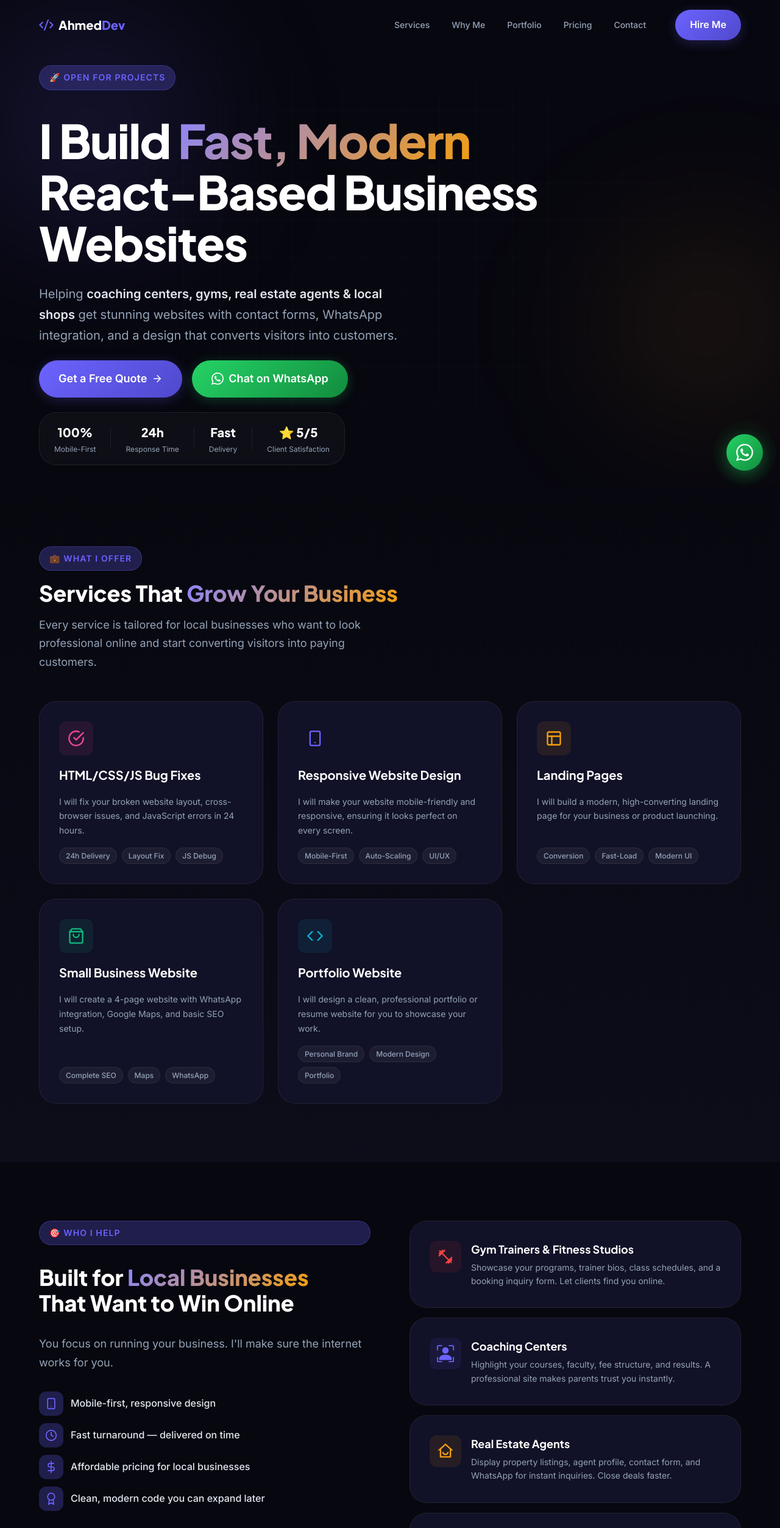
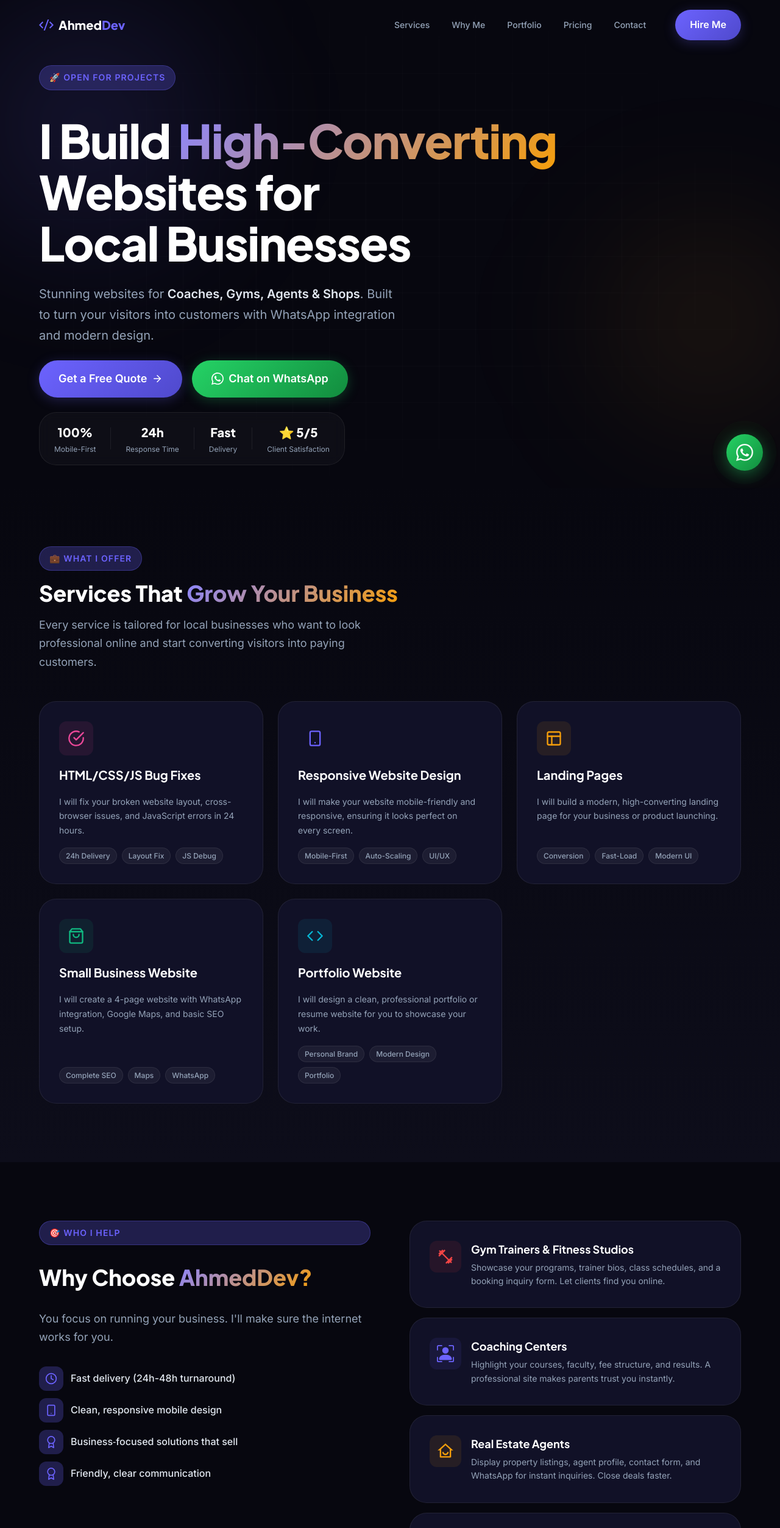
Before and after one commit to ahmedchoudery/Business-Store, a React (Vite) app in the folder client/: page / in a window 1280 px wide. Shown: the top 2506 px of the page at 61% size. Built offline with nearby package versions, Linux system fonts and the light colour scheme.

Commit message:
docs: refine content for clarity, trust, and scannability

```diff
--- a/client/src/components/HeroSection/HeroSection.jsx
+++ b/client/src/components/HeroSection/HeroSection.jsx
@@ -43,11 +43,11 @@ export default function HeroSection() {
                     animate="visible"
                     custom={1}
                 >
-                    I Build <span className="gradient-text">Fast, Modern</span>
+                    I Build <span className="gradient-text">High-Converting</span>
                     <br />
-                    React-Based Business
+                    Websites for
                     <br />
-                    Websites
+                    Local Businesses
                 </motion.h1>
 
                 <motion.p
@@ -57,9 +57,8 @@ export default function HeroSection() {
                     animate="visible"
                     custom={2}
                 >
-                    Helping <strong>coaching centers, gyms, real estate agents & local shops</strong> get
-                    stunning websites with contact forms, WhatsApp integration, and a design that converts
-                    visitors into customers.
+                    Stunning websites for <strong>Coaches, Gyms, Agents & Shops</strong>.
+                    Built to turn your visitors into customers with WhatsApp integration and modern design.
                 </motion.p>
 
                 <motion.div
--- a/client/src/components/WhyMeSection/WhyMeSection.jsx
+++ b/client/src/components/WhyMeSection/WhyMeSection.jsx
@@ -35,10 +35,10 @@ const TARGETS = [
 ];
 
 const REASONS = [
-    { icon: <FiSmartphone size={20} />, text: 'Mobile-first, responsive design' },
-    { icon: <FiClock size={20} />, text: 'Fast turnaround — delivered on time' },
-    { icon: <FiDollarSign size={20} />, text: 'Affordable pricing for local businesses' },
-    { icon: <FiAward size={20} />, text: 'Clean, modern code you can expand later' },
+    { icon: <FiClock size={20} />, text: 'Fast delivery (24h-48h turnaround)' },
+    { icon: <FiSmartphone size={20} />, text: 'Clean, responsive mobile design' },
+    { icon: <FiAward size={20} />, text: 'Business‑focused solutions that sell' },
+    { icon: <FiAward size={20} />, text: 'Friendly, clear communication' },
 ];
 
 export default function WhyMeSection() {
@@ -63,8 +63,7 @@ export default function WhyMeSection() {
                             viewport={{ once: true }}
                             transition={{ duration: 0.5, delay: 0.1 }}
                         >
-                            Built for <span className="gradient-text">Local Businesses</span>
-                            <br /> That Want to Win Online
+                            Why Choose <span className="gradient-text">AhmedDev?</span>
                         </motion.h2>
                         <motion.p
                             className="section-subtitle"
```
